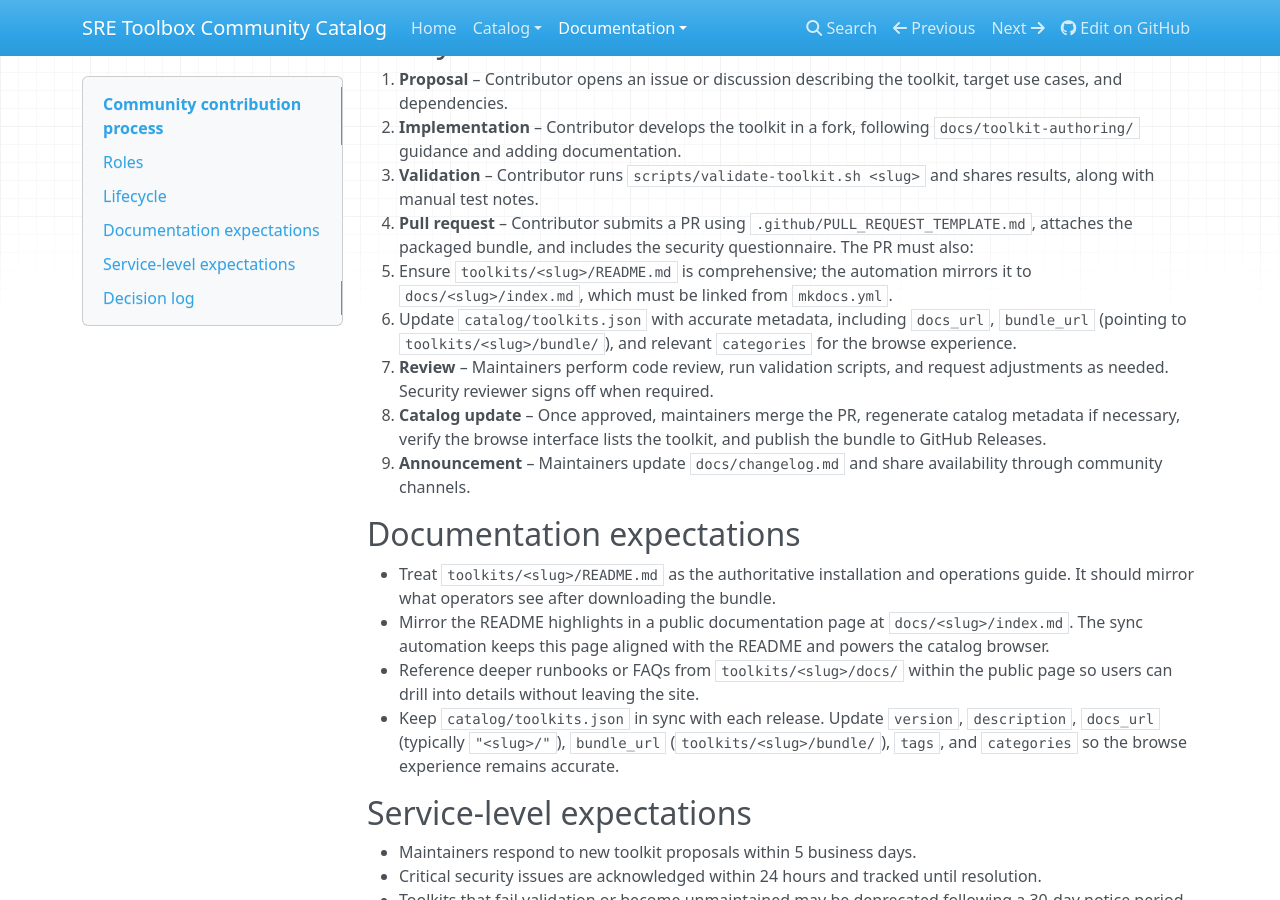
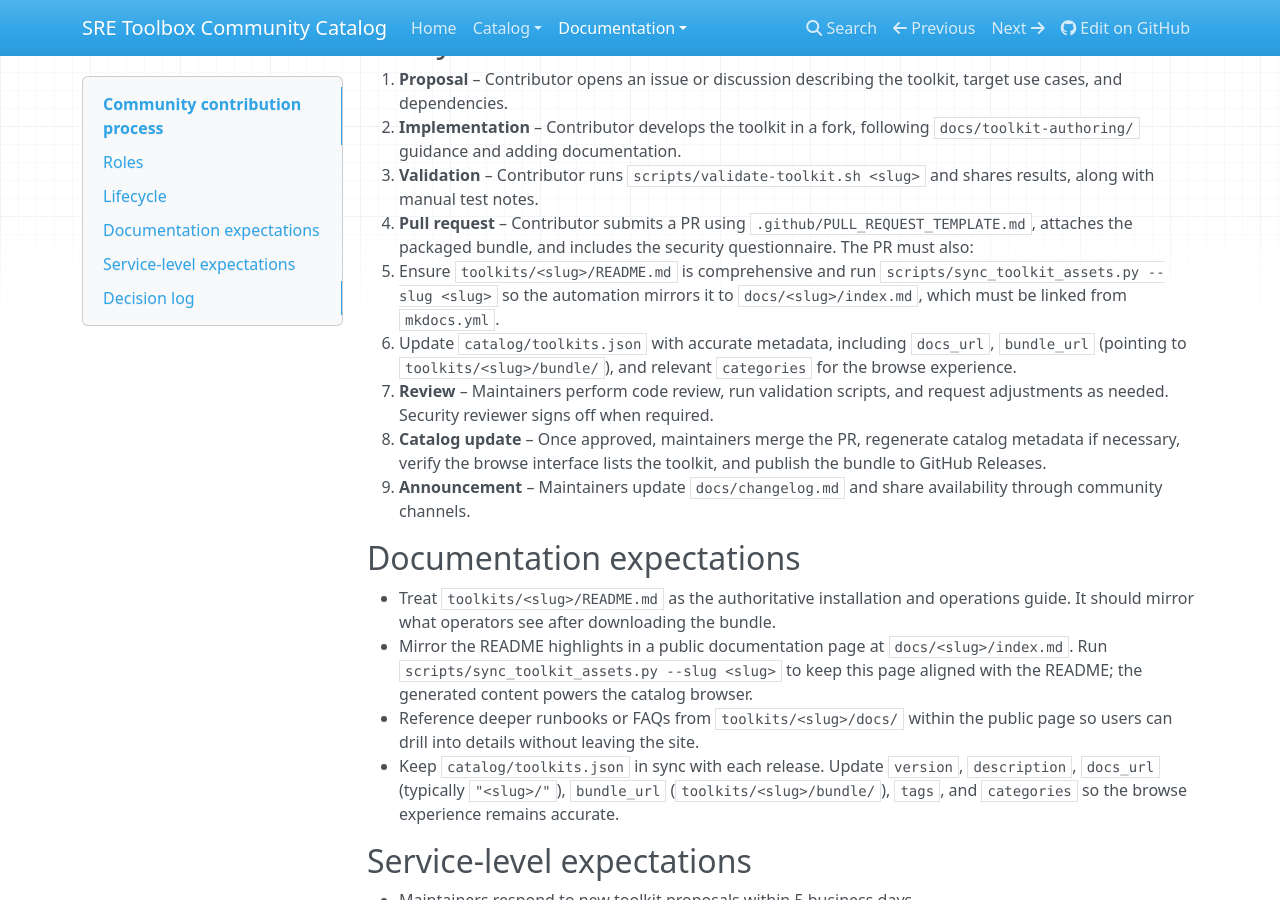
Before and after one commit to sxmxc/ideal-octo-engine, an MkDocs documentation site: the page built from docs/governance/contribution-process.md, in a window 1280 px wide and 900 px high, scrolled down 312 px. Built offline with MkDocs 1.6.1, drawn with Linux system fonts in a browser that asks for light colours; nearby versions of some CDN libraries.

Commit message:
Document toolkit doc sync workflow

```diff
--- a/docs/governance/contribution-process.md
+++ b/docs/governance/contribution-process.md
@@ -14,7 +14,7 @@ This repository maintains the public catalog of SRE Toolbox toolkits. The proces
 2. **Implementation** – Contributor develops the toolkit in a fork, following `docs/toolkit-authoring/` guidance and adding documentation.
 3. **Validation** – Contributor runs `scripts/validate-toolkit.sh <slug>` and shares results, along with manual test notes.
 4. **Pull request** – Contributor submits a PR using `.github/PULL_REQUEST_TEMPLATE.md`, attaches the packaged bundle, and includes the security questionnaire. The PR must also:
-   - Ensure `toolkits/<slug>/README.md` is comprehensive; the automation mirrors it to `docs/<slug>/index.md`, which must be linked from `mkdocs.yml`.
+   - Ensure `toolkits/<slug>/README.md` is comprehensive and run `scripts/sync_toolkit_assets.py --slug <slug>` so the automation mirrors it to `docs/<slug>/index.md`, which must be linked from `mkdocs.yml`.
    - Update `catalog/toolkits.json` with accurate metadata, including `docs_url`, `bundle_url` (pointing to `toolkits/<slug>/bundle/`), and relevant `categories` for the browse experience.
 5. **Review** – Maintainers perform code review, run validation scripts, and request adjustments as needed. Security reviewer signs off when required.
 6. **Catalog update** – Once approved, maintainers merge the PR, regenerate catalog metadata if necessary, verify the browse interface lists the toolkit, and publish the bundle to GitHub Releases.
@@ -23,7 +23,7 @@ This repository maintains the public catalog of SRE Toolbox toolkits. The proces
 ## Documentation expectations
 
 - Treat `toolkits/<slug>/README.md` as the authoritative installation and operations guide. It should mirror what operators see after downloading the bundle.
-- Mirror the README highlights in a public documentation page at `docs/<slug>/index.md`. The sync automation keeps this page aligned with the README and powers the catalog browser.
+- Mirror the README highlights in a public documentation page at `docs/<slug>/index.md`. Run `scripts/sync_toolkit_assets.py --slug <slug>` to keep this page aligned with the README; the generated content powers the catalog browser.
 - Reference deeper runbooks or FAQs from `toolkits/<slug>/docs/` within the public page so users can drill into details without leaving the site.
 - Keep `catalog/toolkits.json` in sync with each release. Update `version`, `description`, `docs_url` (typically `"<slug>/"`), `bundle_url` (`toolkits/<slug>/bundle/`), `tags`, and `categories` so the browse experience remains accurate.
 
```
Also changed, not shown: CONTRIBUTING.md (+4 -2 lines), ai/context/context.md (+5 -4 lines), ai/ops/codex.md (+3 -2 lines), docs/toolkit-authoring/getting-started.md (+1 -1 lines), docs/toolkit-authoring/packaging.md (+1 -1 lines).
